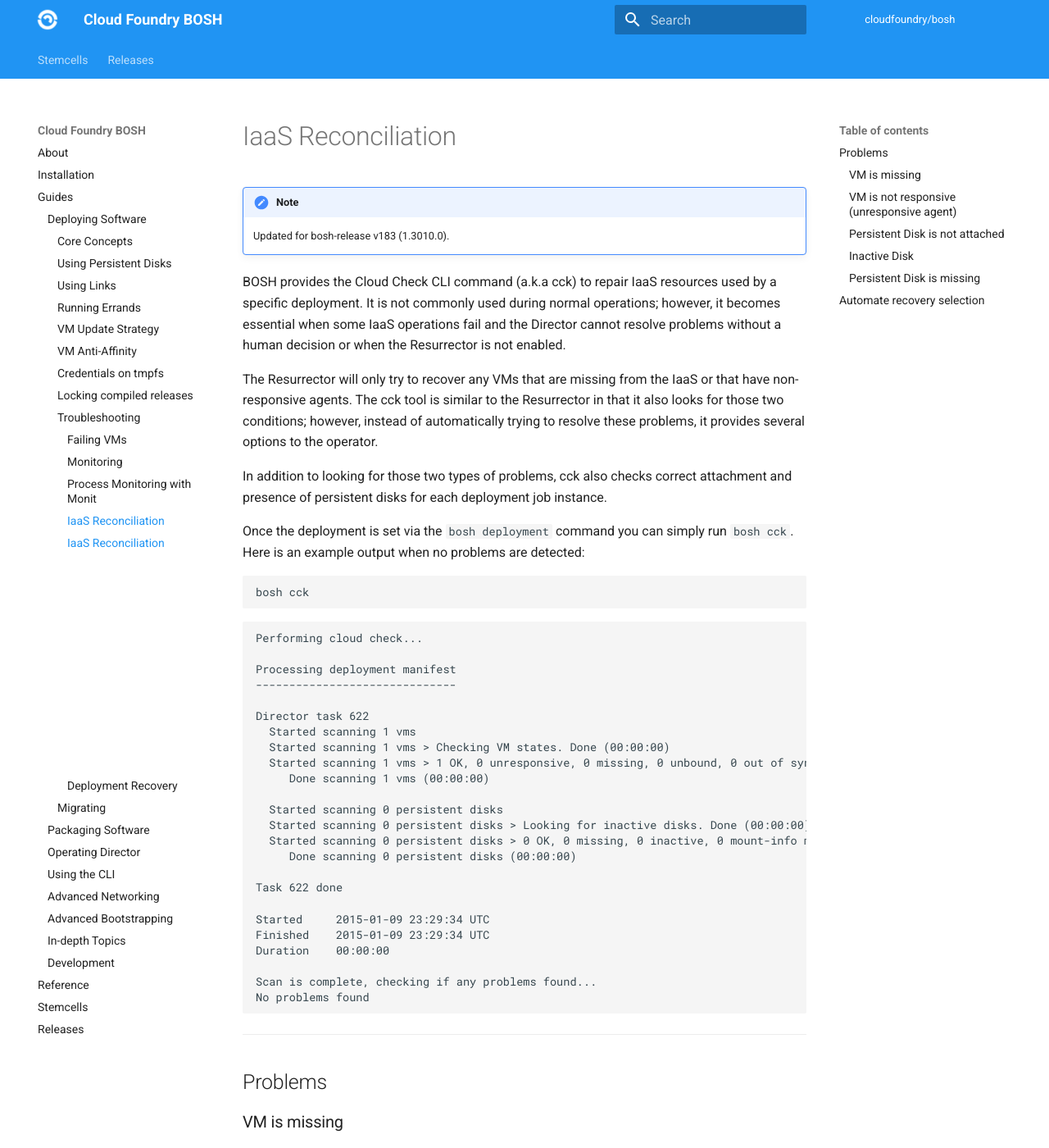
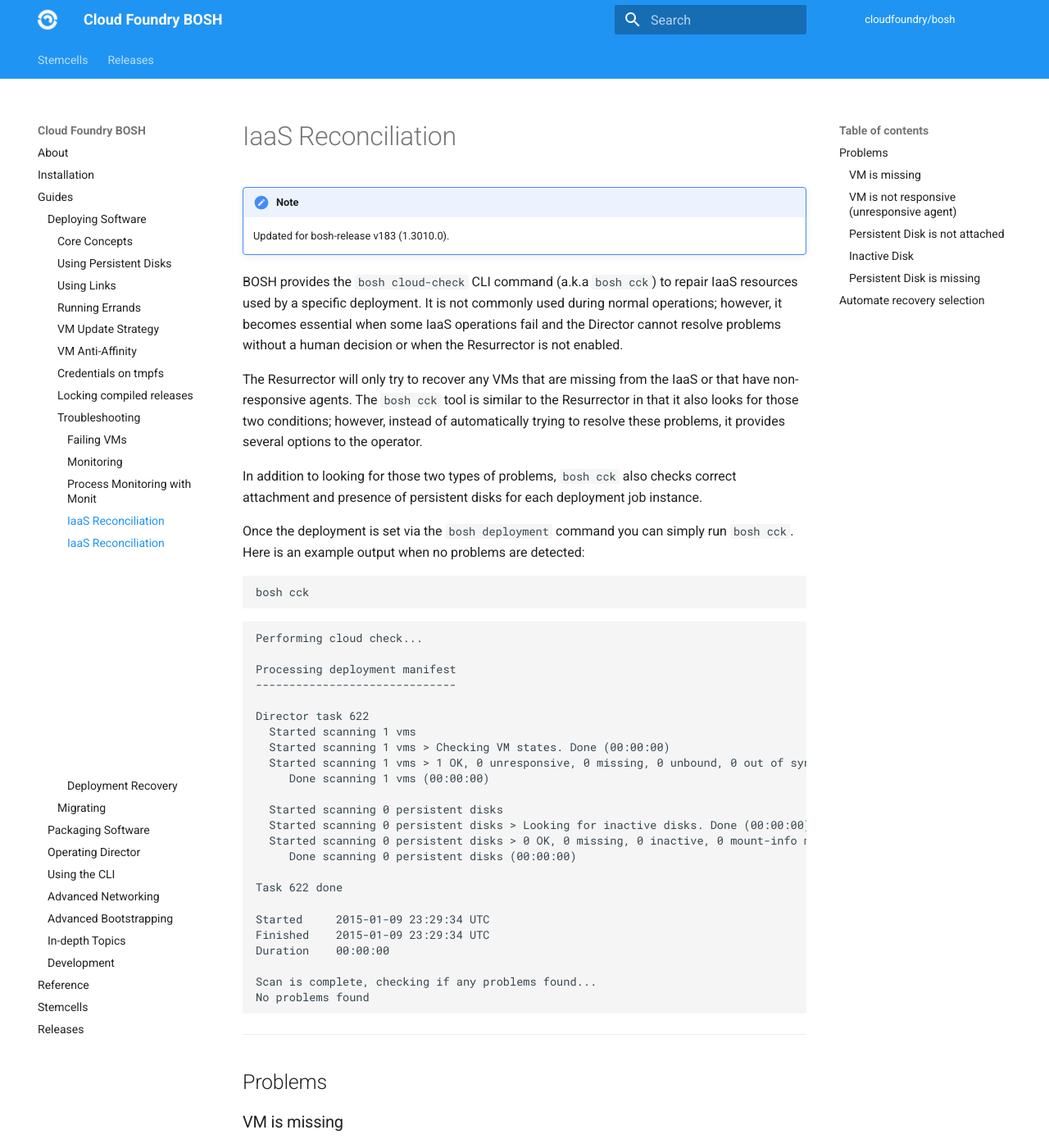
Before and after one commit to cloudfoundry/docs-bosh, an MkDocs documentation site: the page built from content/cck.md, in a window 1280 px wide and 1400 px high. Shown: the whole window at 82% size. Built offline with MkDocs 1.6.1 and Material for MkDocs 9.7.7, drawn with Linux system fonts in a browser that asks for light colours; old or Windows-style settings are respelled for this version of MkDocs; some of the changed text lies outside the part shown.

Commit message:
Avoid overuse of the 'cck' acronym, and improve formatting

````diff
--- a/content/cck.md
+++ b/content/cck.md
@@ -1,13 +1,24 @@
-!!! note
+!!! Note
     Updated for bosh-release v183 (1.3010.0).
 
-BOSH provides the Cloud Check CLI command (a.k.a cck) to repair IaaS resources used by a specific deployment. It is not commonly used during normal operations; however, it becomes essential when some IaaS operations fail and the Director cannot resolve problems without a human decision or when the Resurrector is not enabled.
+BOSH provides the `bosh cloud-check` CLI command (a.k.a `bosh cck`) to repair
+IaaS resources used by a specific deployment. It is not commonly used during
+normal operations; however, it becomes essential when some IaaS operations
+fail and the Director cannot resolve problems without a human decision or when
+the Resurrector is not enabled.
 
-The Resurrector will only try to recover any VMs that are missing from the IaaS or that have non-responsive agents. The cck tool is similar to the Resurrector in that it also looks for those two conditions; however, instead of automatically trying to resolve these problems, it provides several options to the operator.
+The Resurrector will only try to recover any VMs that are missing from the
+IaaS or that have non-responsive agents. The `bosh cck` tool is similar to the
+Resurrector in that it also looks for those two conditions; however, instead
+of automatically trying to resolve these problems, it provides several options
+to the operator.
 
-In addition to looking for those two types of problems, cck also checks correct attachment and presence of persistent disks for each deployment job instance.
+In addition to looking for those two types of problems, `bosh cck` also checks
+correct attachment and presence of persistent disks for each deployment job
+instance.
 
-Once the deployment is set via the `bosh deployment` command you can simply run `bosh cck`. Here is an example output when no problems are detected:
+Once the deployment is set via the `bosh deployment` command you can simply
+run `bosh cck`. Here is an example output when no problems are detected:
 
 ```shell
 bosh cck
@@ -104,22 +116,29 @@ Duration	00:00:00
 Cloudcheck is finished
 ```
 
-cck determined that `i-914c046a` VM was missing. Possible options are:
+`bosh cck` determined that the `i-914c046a` VM was missing. Possible options are:
 
 1. `Skip for now`: the Director will not try to resolve this problem right now
 
-2. `Recreate VM`: the Director will just create new VM, deploy specified releases according to deployed manifest and finally start release jobs
+2. `Recreate VM`: the Director will just create new VM, deploy specified
+   releases according to deployed manifest and finally start release jobs
 
-    Note on current behaviour: cck will not wait for all release job processes to start.
+    Note on current behaviour: `cck` will not wait for all release job
+    processes to start.
 
-3. `Delete VM reference`: the Director will not create new VM in its place. If cck is run again, it will not report that VM is missing since it's not expected to exist. Running `bosh deploy` after cck will backfill missing VMs.
+3. `Delete VM reference`: the Director will not create new VM in its place. If
+   cck is run again, it will not report that VM is missing since it's not
+   expected to exist. Running `bosh deploy` after cck will backfill missing
+   VMs.
 
 In the above example options 3 was picked and VM reference was deleted.
 
 ---
 ### VM is not responsive (unresponsive agent) {: #not-responsive-vm }
 
-Assuming there was a deployment with a VM, somehow Agent is no longer responding to the Director. In this situation `bosh vms` will report VM's agent as `unresponsive agent`:
+Assuming there was a deployment with a VM, somehow Agent is no longer
+responding to the Director. In this situation `bosh vms` will report VM's
+agent as `unresponsive agent`:
 
 ```shell
 bosh -d simple-deployment vms --details
@@ -227,19 +246,25 @@ Duration  00:00:05
 Cloudcheck is finished
 ```
 
-cck determined that `i-914c046a` VM is unresponsive. Possible options are:
+`cck` determined that `i-914c046a` VM is unresponsive. Possible options are:
 
 1. `Skip for now`: the Director will not try to resolve this problem right now
 
 2. `Reboot VM`: the Director will power off and then power on existing VM
 
-    Note on current behaviour: cck will not wait for all release job processes to start.
+    Note on current behaviour: `cck` will not wait for all release job
+    processes to start.
 
-3. `Recreate VM`: the Director will delete existing VM, then create a new VM, deploy specified releases according to deployed manifest and finally start release jobs
+3. `Recreate VM`: the Director will delete existing VM, then create a new VM,
+   deploy specified releases according to deployed manifest and finally start
+   release jobs
 
-    Note on current behaviour: cck will not wait for all release job processes to start.
+    Note on current behaviour: `cck` will not wait for all release job
+    processes to start.
 
-4. `Delete VM reference`: the Director will not create new VM in its place. If cck is run again, it will not report that VM is unresponsive since it does not exist. Running `bosh deploy` after cck will backfill missing VMs.
+4. `Delete VM reference`: the Director will not create new VM in its place. If
+   `cck` is run again, it will not report that VM is unresponsive since it does
+   not exist. Running `bosh deploy` after cck will backfill missing VMs.
 
 In the above example options 4 was picked and VM reference was deleted.
 
@@ -316,13 +341,18 @@ cck determined that `vol-549f071f` persistent disk is not attached to `i-4fcd99b
 
 1. `Skip for now`: the Director will not try to resolve this problem right now
 
-2. `Reattach disk to instance`: the Director will reattach persistent disk to the VM and mount it at its usual location `/var/vcap/store`.
+2. `Reattach disk to instance`: the Director will reattach persistent disk to
+   the VM and mount it at its usual location `/var/vcap/store`.
 
-    Note on current behavior: Release job processes will not be restarted when persistent disk is remounted.
+    Note on current behavior: Release job processes will not be restarted when
+    persistent disk is remounted.
 
-3. `Reattach disk and reboot instance`: the Director will reattach persistent disk to the VM and reboot it so that Agent can safely mount persistent disk before starting any release job processes.
+3. `Reattach disk and reboot instance`: the Director will reattach persistent
+   disk to the VM and reboot it so that Agent can safely mount persistent disk
+   before starting any release job processes.
 
-    Note on current behavior: cck will not wait until VM reboots and restarts all release job processes.
+    Note on current behavior: cck will not wait until VM reboots and restarts
+    all release job processes.
 
 ---
 ### Inactive Disk {: #inactive-disk }
@@ -386,9 +416,11 @@ cck determined that `disk-eaca0b50-daf5-4fba-6dbf-06354e11e0af` persistent disk
 
 1. `Skip for now`: the Director will not try to resolve this problem right now
 
-2. `Delete disk`: the Director will check if the disk is unmounted, detach from any active VM, and mark it as an orphaned disk
+2. `Delete disk`: the Director will check if the disk is unmounted, detach
+   from any active VM, and mark it as an orphaned disk
 
-3. `Activate disk`: the director will check if the disk is mounted and if the active VM already has a disk before marking the disk as active
+3. `Activate disk`: the director will check if the disk is mounted and if the
+   active VM already has a disk before marking the disk as active
 
 ---
 ### Persistent Disk is missing {: #missing-persistent-disk }
@@ -411,12 +444,21 @@ Automate recovery using the `--resolution=RESOLUTION-VALUE` cck option, where `R
    how critical `post-start` scripts are)
  * `reboot_vm` - reboot the VM
  * `delete_vm` - delete the VM
- * `delete_vm_reference` - remove the VM reference that Director has (this could cause IaaS resources to be abandoned)
+ * `delete_vm_reference` - remove the VM reference that Director has (this
+   could cause IaaS resources to be abandoned)
  * `delete_disk` - delete the disk
- * `delete_disk_reference` - remove the disk reference that Director has (this could cause IaaS resources to be abandoned)
+ * `delete_disk_reference` - remove the disk reference that Director has (this
+   could cause IaaS resources to be abandoned)
  * `activate_disk` - mark the disk as active
- * `reattach_disk` - reattach persistent disk to the VM and mount it at its usual location `/var/vcap/store`
- * `reattach_disk_and_reboot`- reattach the persistent disk to the VM and reboot it so that Agent can safely mount persistent disk before starting any release job processes. cck will not wait until VM reboots and restarts all release job processes
+ * `reattach_disk` - reattach persistent disk to the VM and mount it at its
+   usual location `/var/vcap/store`
+ * `reattach_disk_and_reboot`- reattach the persistent disk to the VM and
+   reboot it so that Agent can safely mount persistent disk before starting
+   any release job processes. cck will not wait until VM reboots and restarts
+   all release job processes
 
-!!! warning
-    Consider using `cck` interactively because the selected resolution will be applied to all problems that are found. Specifying `--resolution` can be risky if new, unexpected problems occur while you run the command and selected resolution may no longer be appropriate.
+!!! Warning
+    Consider using `cck` interactively because the selected resolution will be
+    applied to all problems that are found. Specifying `--resolution` can be
+    risky if new, unexpected problems occur while you run the command and
+    selected resolution may no longer be appropriate.
````
Also changed, not shown: other parts of content/cck.md (+4 -2 lines).
